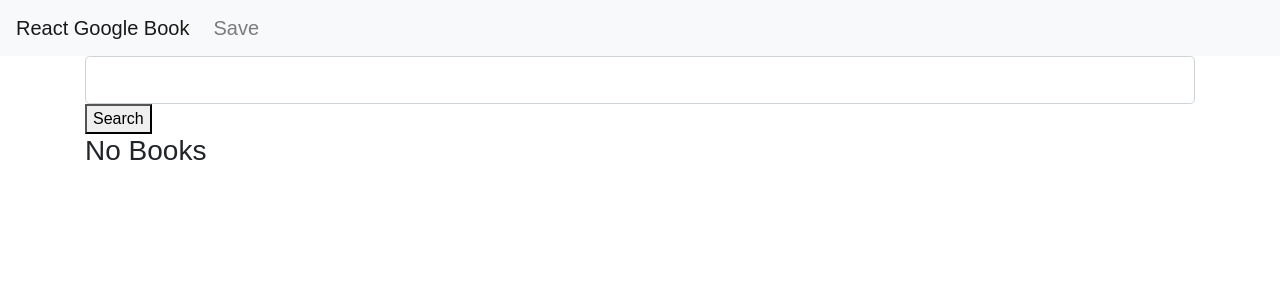
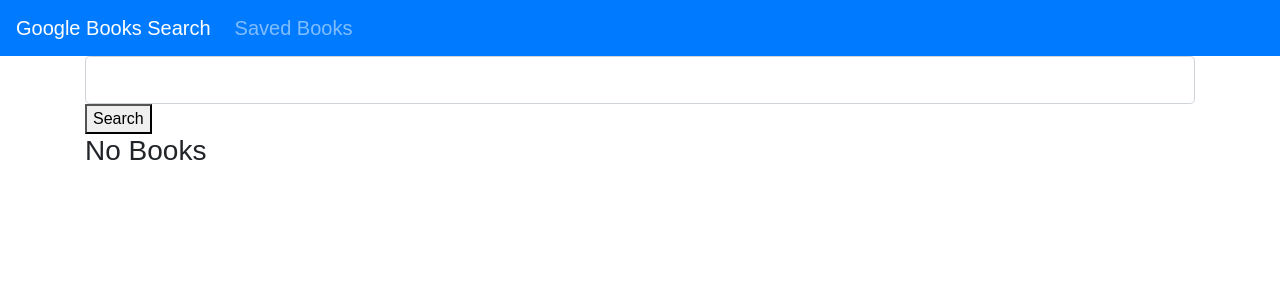
Before and after one commit to itsmedexter/Google_Books, a React (Create React App) app in the folder client/: page / in a window 1280 px wide. Shown: the top 300 px of the page. Built offline with nearby package versions, Linux system fonts and the light colour scheme.

Commit message:
fixed nav bar

```diff
--- a/client/src/components/Nav/index.js
+++ b/client/src/components/Nav/index.js
@@ -1,18 +1,19 @@
 import React from "react";
 
 function Nav() {
-
   return (
-    <nav className="navbar navbar-expand-lg navbar-light bg-light">
-      <a className="navbar-brand" href="/">
-        React Google Book
+    <div>
+    <nav className="navbar navbar-expand-lg navbar-dark bg-primary">
+      <a className="navbar-brand" id="homeLink" href="/">
+        Google Books Search
       </a>
-      <ul className="navbar-nav">
+     <ul className="navbar-nav">
      <li className="nav-item">
-       <a className="nav-link navbar-brand" id="savedLink" href="/bookshelf">Save</a>
+       <a className="nav-link navbar-brand" id="savedLink" href="/bookshelf">Saved Books</a>
      </li>
    </ul>
-    </nav>
+ </nav>
+ </div>
   );
 }
 
```
